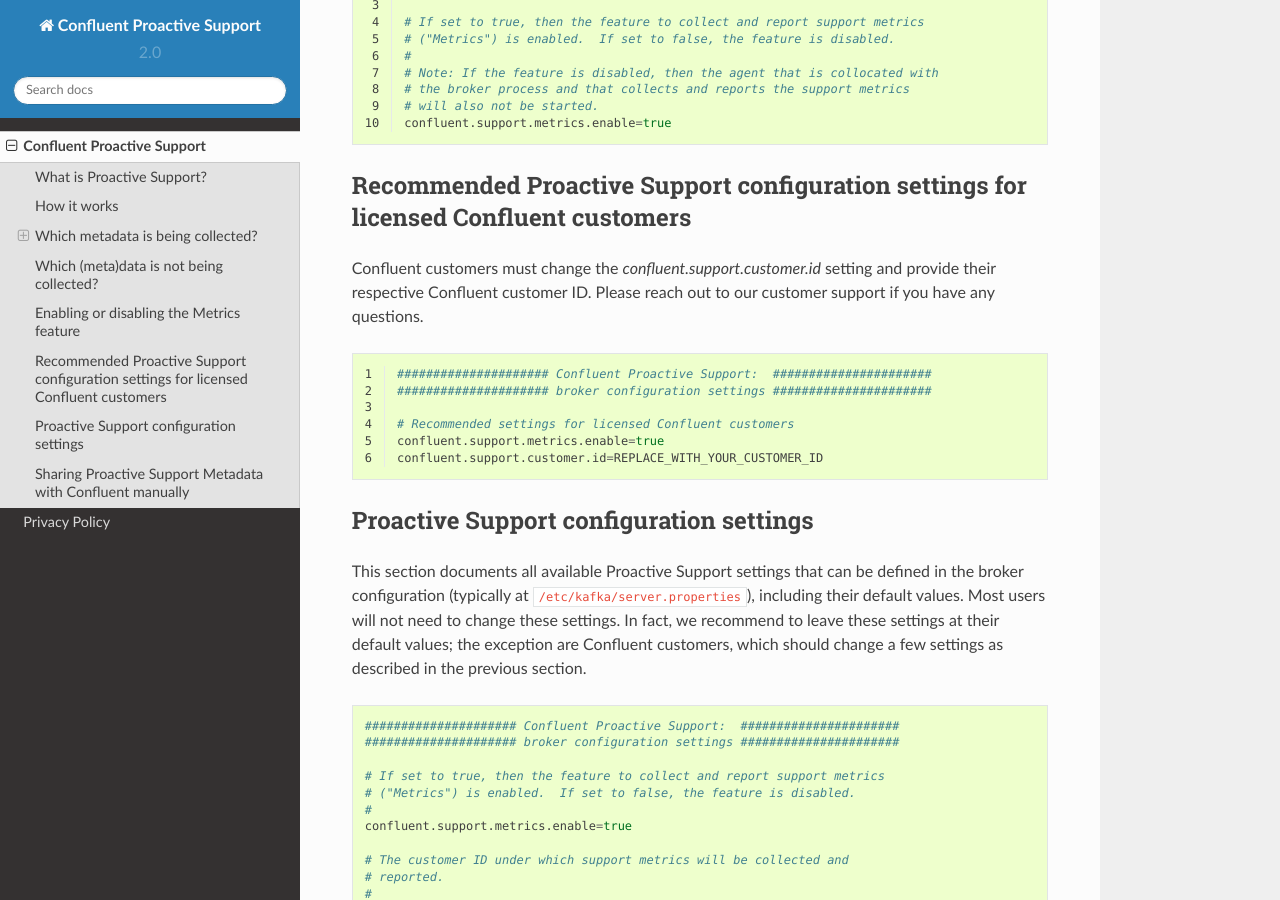
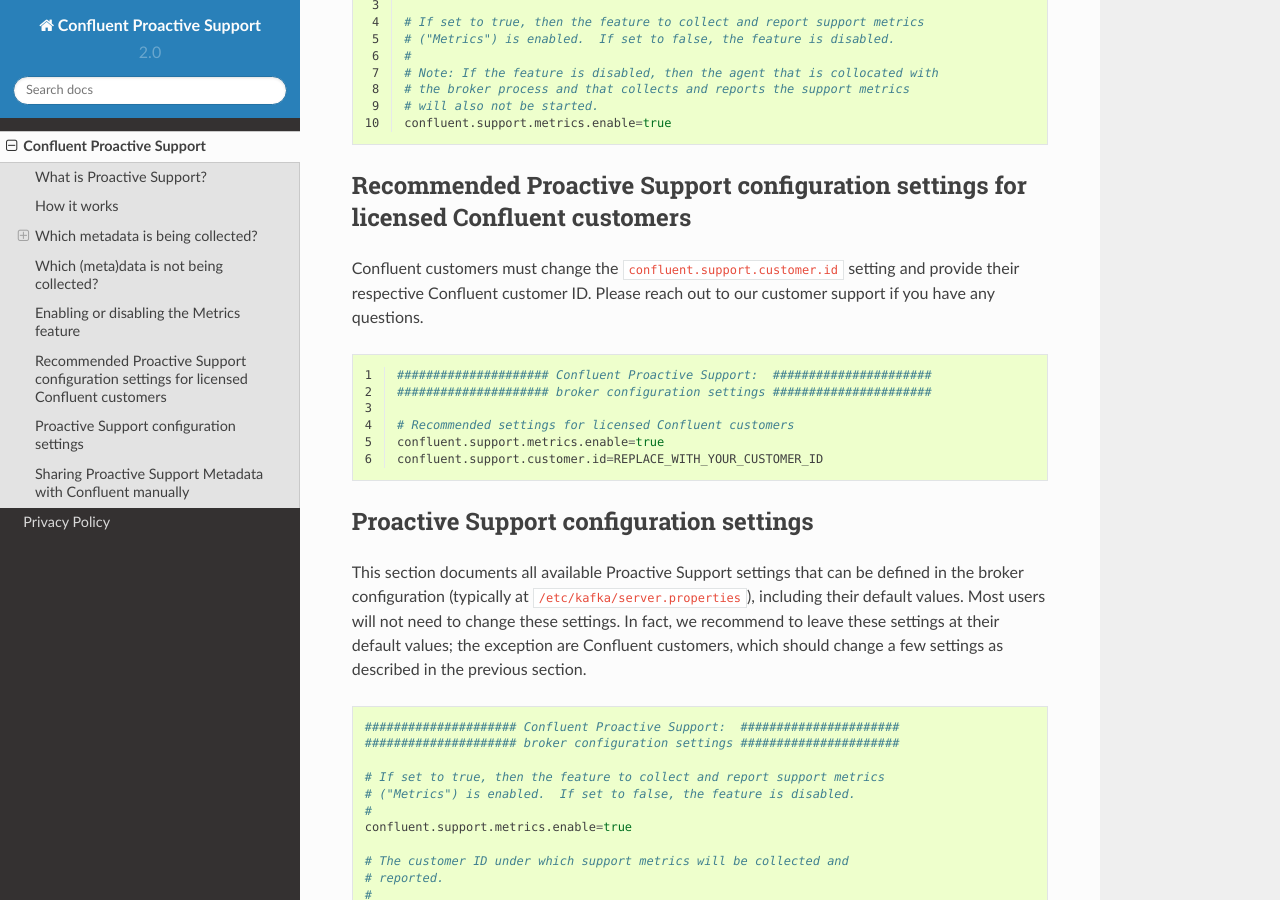
Before and after one commit to mohnishbasha/support-metrics-client, a Sphinx documentation site: the page built from docs/proactive-support.rst, in a window 1280 px wide and 900 px high, scrolled down 2512 px. Built offline with Sphinx 7.4.7 and the Read the Docs theme 2.0.0, drawn with Linux system fonts in a browser that asks for light colours.

Commit message:
Fix markup

```diff
--- a/docs/proactive-support.rst
+++ b/docs/proactive-support.rst
@@ -92,7 +92,7 @@
 Recommended Proactive Support configuration settings for licensed Confluent customers
 -------------------------------------------------------------------------------------
 
-Confluent customers must change the `confluent.support.customer.id` setting and provide their respective Confluent customer ID.  Please reach out to our customer support if you have any questions.
+Confluent customers must change the ``confluent.support.customer.id`` setting and provide their respective Confluent customer ID.  Please reach out to our customer support if you have any questions.
 
 .. sourcecode:: bash
     :linenos:
```
